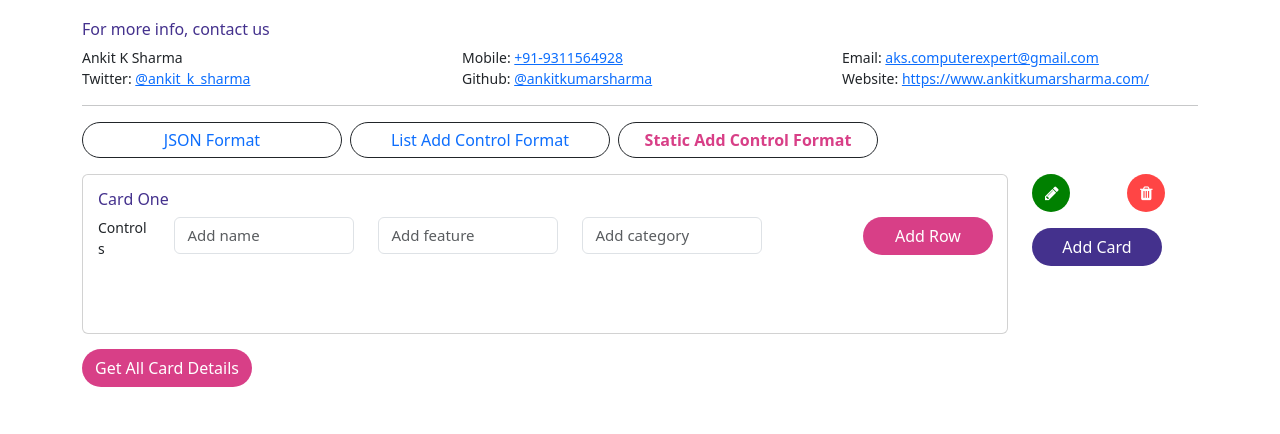
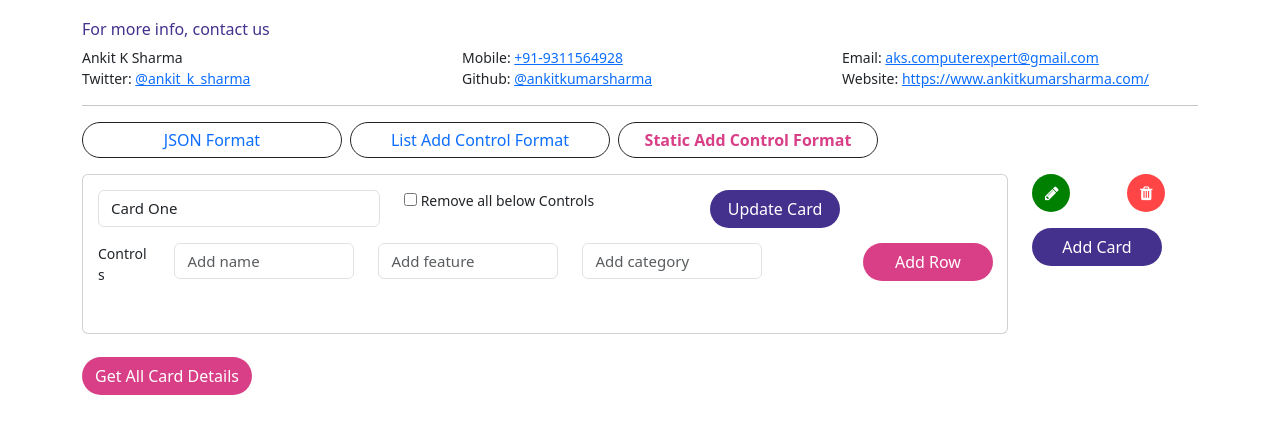
Before and after one commit to ankitkumarsharma/angular-mini-projects, an Angular app in the folder dynamic-forms-generation/: page /static-add-control-format in a window 1280 px wide. Both pictures are taken after a click on the button 1051 px from the left and 193 px from the top of the page. Shown: the top 434 px of the page. Built offline with nearby package versions, Linux system fonts and the light colour scheme.

Commit message:
Dynamic Forms: Edit and delete card with details in static form control

```diff
--- a/dynamic-forms-generation/src/app/static-add-control-format/core/static-add-control-format.constant.ts
+++ b/dynamic-forms-generation/src/app/static-add-control-format/core/static-add-control-format.constant.ts
@@ -3,6 +3,7 @@ import { CardListModel } from "./static-add-control-format.models";
 export const CARD_LIST: CardListModel[] = [
     {
       title: 'Card One',
+      edit: false,
       controlList: [
         {
           name:'',
--- a/dynamic-forms-generation/src/app/static-add-control-format/core/static-add-control-format.models.ts
+++ b/dynamic-forms-generation/src/app/static-add-control-format/core/static-add-control-format.models.ts
@@ -1,5 +1,6 @@
 export interface CardListModel {
   title: string,
+  edit: boolean,
   controlList: ControlListModel[]
 }
 
--- a/dynamic-forms-generation/src/app/static-add-control-format/static-add-control-format.component.html
+++ b/dynamic-forms-generation/src/app/static-add-control-format/static-add-control-format.component.html
@@ -6,7 +6,26 @@
                 <div class="card">
                     <div class="row">
                         <div class="col">
+                            @if (!card.edit) {
                             <h3 class="ak-sub-title">{{card.title}}</h3>
+                            } @else {
+                            <div class="row">
+                                <div class="col">
+                                    <input #editCard type="text" [value]="card.title" name="card" class="form-control mb-3"
+                                        placeholder="Edit Card Name">
+                                </div>
+                                <div class="col">
+                                    <label for="remove">
+                                        <input #removeAllControls id="remove" type="checkbox" name="card" class="">
+                                        Remove all below Controls
+                                    </label>
+                                </div>
+                                <div class="col">
+                                    <button type="button" (click)="onUpdateCard(cardIndex,editCard.value,removeAllControls.checked)" class="secondary-btn">Update
+                                        Card</button>
+                                </div>
+                            </div>
+                            }
                         </div>
                     </div>
                     @for (control of card.controlList; track control.name; let controlIndex = $index;) {
@@ -44,16 +63,23 @@
                     </div>
                     } @empty {
                     {{noDataFound}}
+                    <div class="row">
+                        <div class="col-2 mt-2">
+                            <button type="button" (click)="onAddRow(cardIndex)" class="primary-btn">Add
+                                Row</button>
+                        </div>
+                    </div>
                     }
                 </div>
             </div>
             <div class="col-2">
                 <div class="row mb-3">
                     <div class="col">
-                        <button type="button" class="edit-btn"><i class="fa fa-pencil" aria-hidden="true"></i></button>
+                        <button type="button" (click)="onEditCard(cardIndex)" class="edit-btn"><i class="fa fa-pencil"
+                                aria-hidden="true"></i></button>
                     </div>
                     <div class="col">
-                        <button type="button" class="trash-btn"><i class="fa fa-trash" aria-hidden="true"></i></button>
+                        <button type="button" (click)="onDeleteCard(cardIndex)" class="trash-btn"><i class="fa fa-trash" aria-hidden="true"></i></button>
                     </div>
                 </div>
                 <button type="button" class="secondary-btn">Add Card</button>
@@ -62,10 +88,19 @@
         } @empty {
         {{noDataFound}}
         }
-        <div class="row">
-            <div class="col">
-                <button type="button" class="primary-btn">Get All Card Details</button>
+
+        @if (cardList.length != 0) {
+            <div class="row mt-2">
+                <div class="col">
+                    <button type="button" class="primary-btn">Get All Card Details</button>
+                </div>
             </div>
-        </div>
+        } @else {
+           <div class="row mt-2">
+                <div class="col">
+                    <button type="button" class="secondary-btn">Add Card</button>
+                </div>
+           </div>
+        }
     </div>
 </div>
--- a/dynamic-forms-generation/src/app/static-add-control-format/static-add-control-format.component.ts
+++ b/dynamic-forms-generation/src/app/static-add-control-format/static-add-control-format.component.ts
@@ -22,4 +22,20 @@ export class StaticAddControlFormatComponent {
     }
     this.cardList[cardIndex].controlList = [...this.cardList[cardIndex].controlList, control]
   }
+
+  onEditCard(cardIndex:number){
+    this.cardList[cardIndex].edit = true;
+  }
+
+  onUpdateCard(cardIndex:number,updatedCardValue:string,removeAllControl:boolean){
+    this.cardList[cardIndex].title = updatedCardValue;
+    if(removeAllControl) {
+      this.cardList[cardIndex].controlList = [];
+    }
+    this.cardList[cardIndex].edit = false;
+  }
+
+  onDeleteCard(cardIndex:number){
+    this.cardList.splice(cardIndex,1);
+  }
 }
```
